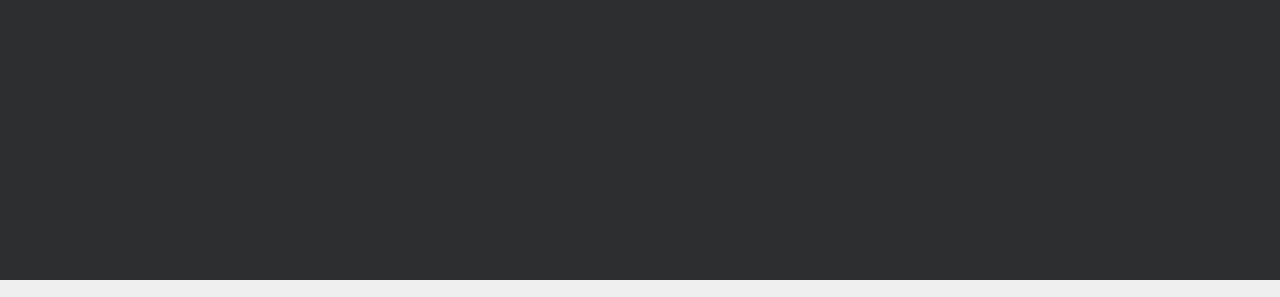
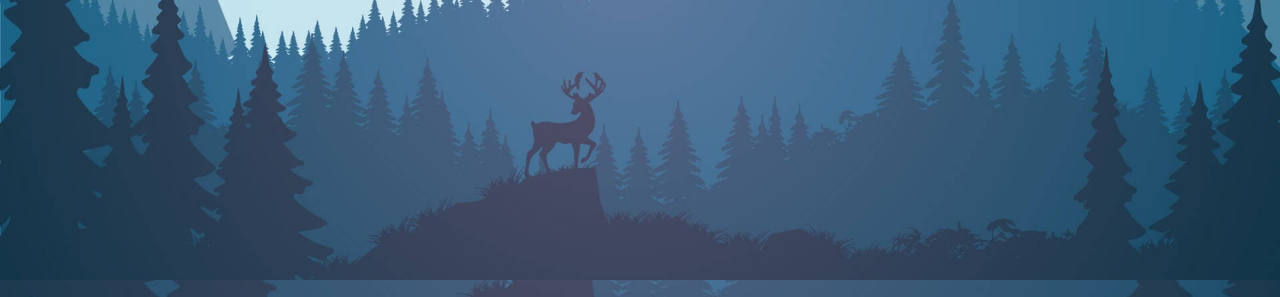
Before and after one commit to xizifeiyu/xizifeiyu.github.io, a plain HTML site: page index.html in a window 1280 px wide. Shown: the part 360-657 px from the top of the page. Drawn offline with nearby package versions, Linux system fonts and the light colour scheme.

Commit message:
Site updated: 2020-04-11 01:08:30

```diff
--- a/css/index.css
+++ b/css/index.css
@@ -605,6 +605,22 @@ kbd {
   -ms-transform: rotate(0);
   transform: rotate(0);
 }
+body {
+  position: relative;
+}
+body::after {
+  content: '';
+  display: block;
+  position: absolute;
+  top: 0;
+  left: 0;
+  width: 100%;
+  height: 100%;
+  position: fixed;
+  height: 100vh;
+  z-index: -2;
+  background: url("/images/icons/0.png") no-repeat center/cover;
+}
 .container {
   white-space: normal;
   word-wrap: break-word;
@@ -884,6 +900,7 @@ kbd {
   z-index: 0;
   width: 100%;
   height: 100%;
+  background: url("/images/icons/0.png") no-repeat center/cover;
 }
 .header-banner-info {
   position: absolute;
@@ -1159,7 +1176,6 @@ kbd {
   opacity: 1;
   -ms-filter: none;
   filter: none;
-  border-radius: 50%;
 }
 .sidebar-ov-author__avatar:hover .sidebar-ov-author__avatar_img {
   -webkit-animation: avatar-turn 0.8s both ease-out;
```
